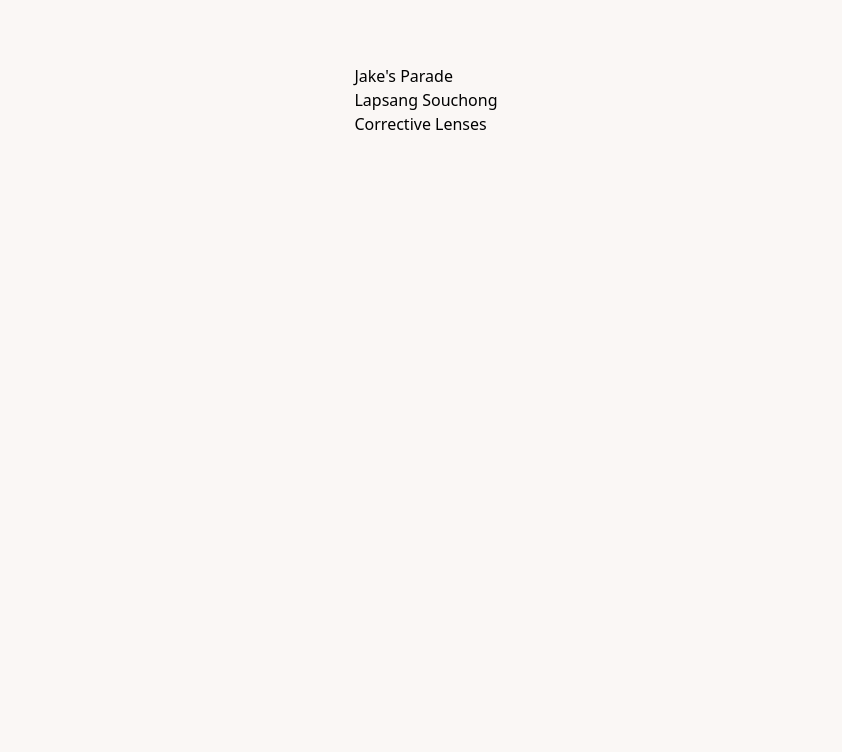
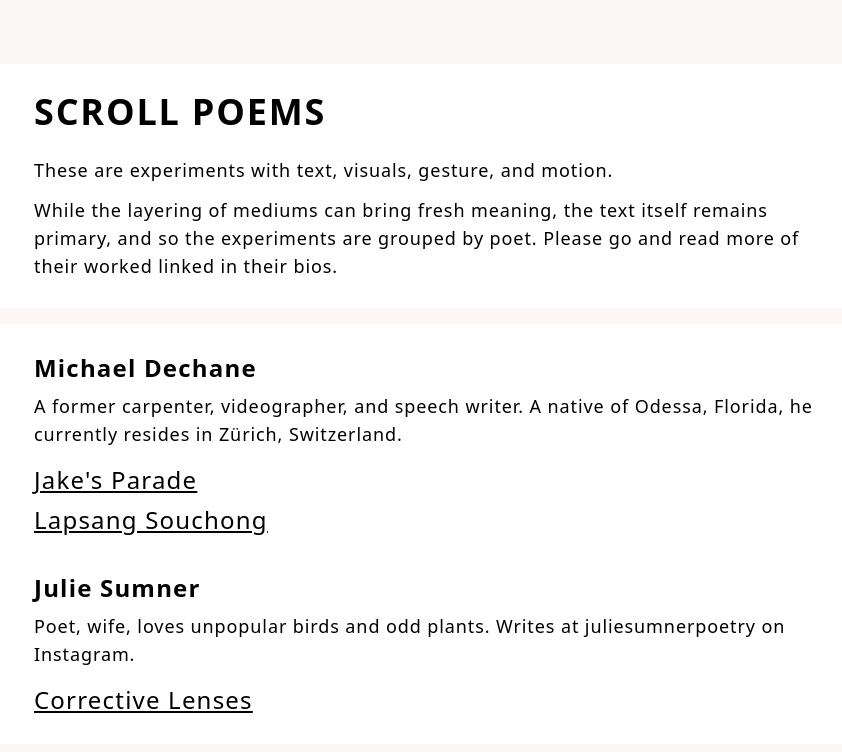
Before and after one commit to tripplybrand/website, a Next.js app: page /scroll-poems in a window 1280 px wide. Shown: the top 752 px of the page, without its empty margins (214-1056 px from the left). Built offline with nearby package versions, Linux system fonts and the light colour scheme.

Commit message:
Initial version of the scroll poems page. Needs abstracting, head, triangle svg per poem.

```diff
--- a/src/pages/index.tsx
+++ b/src/pages/index.tsx
@@ -96,7 +96,7 @@ const SectionLink = ({ text, href }: SectionLinkProps) => {
         <a
           className="text-lg sm:text-2xl md:text-4xl font-light tracking-wider underline
       text-black hover:text-matisse-red-200
-      focus:outline-none focus:ring-1 sm:focus:ring-2 focus:ring-matisse-red-200 focus:ring-offset-2 focus:ring-opacity-60"
+      focus:outline-none focus-visible:ring-1 sm:focus-visible:ring-2 focus-visible:ring-matisse-red-200 focus-visible:ring-offset-2 focus-visible:ring-opacity-60"
         >
           {text}
         </a>
--- a/src/pages/scroll-poems/index.tsx
+++ b/src/pages/scroll-poems/index.tsx
@@ -3,23 +3,91 @@ import Link from 'next/link'
 
 const Poems: NextPage = () => {
   return (
-    <ul className="w-max m-auto p-16">
+    <div className="my-16 flex flex-col space-y-4">
+      {/*Page intro text*/}
+      <div className="m-auto w-9/12 max-w-4xl px-14 py-7 bg-white flex flex-col space-y-6">
+        <h1 className="text-4xl font-bold uppercase tracking-wider text-black">
+          Scroll Poems
+        </h1>
+        <span
+          className="text-lg font-light tracking-wider text-black
+      flex flex-col space-y-3"
+        >
+          <p>These are experiments with text, visuals, gesture, and motion.</p>
+          <p>
+            While the layering of mediums can bring fresh meaning, the text
+            itself remains primary, and so the experiments are grouped by poet.
+            Please go and read more of their worked linked in their bios.
+          </p>
+        </span>
+      </div>
+
+      {/*Poets section*/}
+      <div className="m-auto w-9/12 max-w-4xl px-14 py-7 bg-white flex flex-col space-y-9">
+        {/*Michael section*/}
+        <div className="flex flex-col space-y-4">
+          <div className="flex flex-col space-y-2">
+            <h2 className="text-2xl font-semibold tracking-wider text-black">
+              Michael Dechane
+            </h2>
+            <span className="text-lg font-light tracking-wider text-black">
+              A former carpenter, videographer, and speech writer. A native of
+              Odessa, Florida, he currently resides in Zürich, Switzerland.
+            </span>
+          </div>
+          <ul className="flex flex-col space-y-2">
             <li>
-        <Link href="/scroll-poems/jakes-parade">
-          <a>Jake&apos;s Parade</a>
+              <Link href={'/scroll-poems/jakes-parade'}>
+                <a
+                  className="text-2xl font-light tracking-wider underline
+      text-black hover:text-matisse-red-200
+      focus:outline-none focus-visible:ring-1 sm:focus-visible:ring-2 focus-visible:ring-matisse-red-200 focus-visible:ring-offset-2 focus-visible:ring-opacity-60"
+                >
+                  Jake&apos;s Parade
+                </a>
               </Link>
             </li>
             <li>
-        <Link href="/scroll-poems/lapsang-souchong">
-          <a>Lapsang Souchong</a>
-        </Link>
-      </li>
-      <li>
-        <Link href="/scroll-poems/corrective-lenses">
-          <a>Corrective Lenses</a>
+              <Link href={'/scroll-poems/lapsang-souchong'}>
+                <a
+                  className="text-2xl font-light tracking-wider underline
+      text-black hover:text-matisse-red-200
+      focus:outline-none focus-visible:ring-1 sm:focus-visible:ring-2 focus-visible:ring-matisse-red-200 focus-visible:ring-offset-2 focus-visible:ring-opacity-60"
+                >
+                  Lapsang Souchong
+                </a>
               </Link>
             </li>
           </ul>
+        </div>
+
+        {/*Julie section*/}
+        <div className="flex flex-col space-y-4">
+          <div className="flex flex-col space-y-2">
+            <h2 className="text-2xl font-semibold tracking-wider text-black">
+              Julie Sumner
+            </h2>
+            <span className="text-lg font-light tracking-wider text-black">
+              Poet, wife, loves unpopular birds and odd plants. Writes at
+              juliesumnerpoetry on Instagram.
+            </span>
+          </div>
+          <ul className="flex flex-col space-y-2">
+            <li>
+              <Link href={'/scroll-poems/corrective-lenses'}>
+                <a
+                  className="text-2xl font-light tracking-wider underline
+      text-black hover:text-matisse-red-200
+      focus:outline-none focus-visible:ring-1 sm:focus-visible:ring-2 focus-visible:ring-matisse-red-200 focus-visible:ring-offset-2 focus-visible:ring-opacity-60"
+                >
+                  Corrective Lenses
+                </a>
+              </Link>
+            </li>
+          </ul>
+        </div>
+      </div>
+    </div>
   )
 }
 
```
Lines whose indentation alone changed are shown as unchanged.
